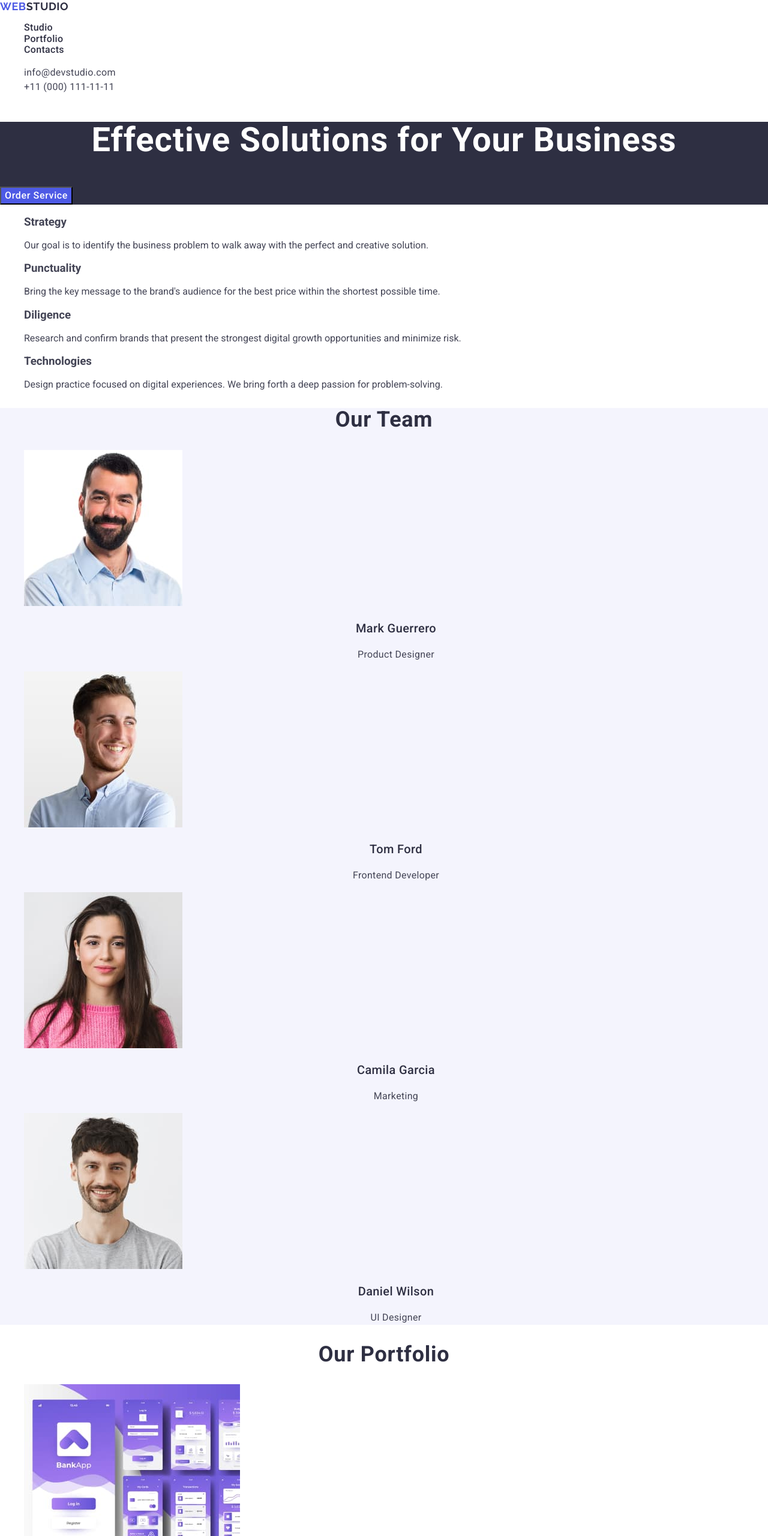
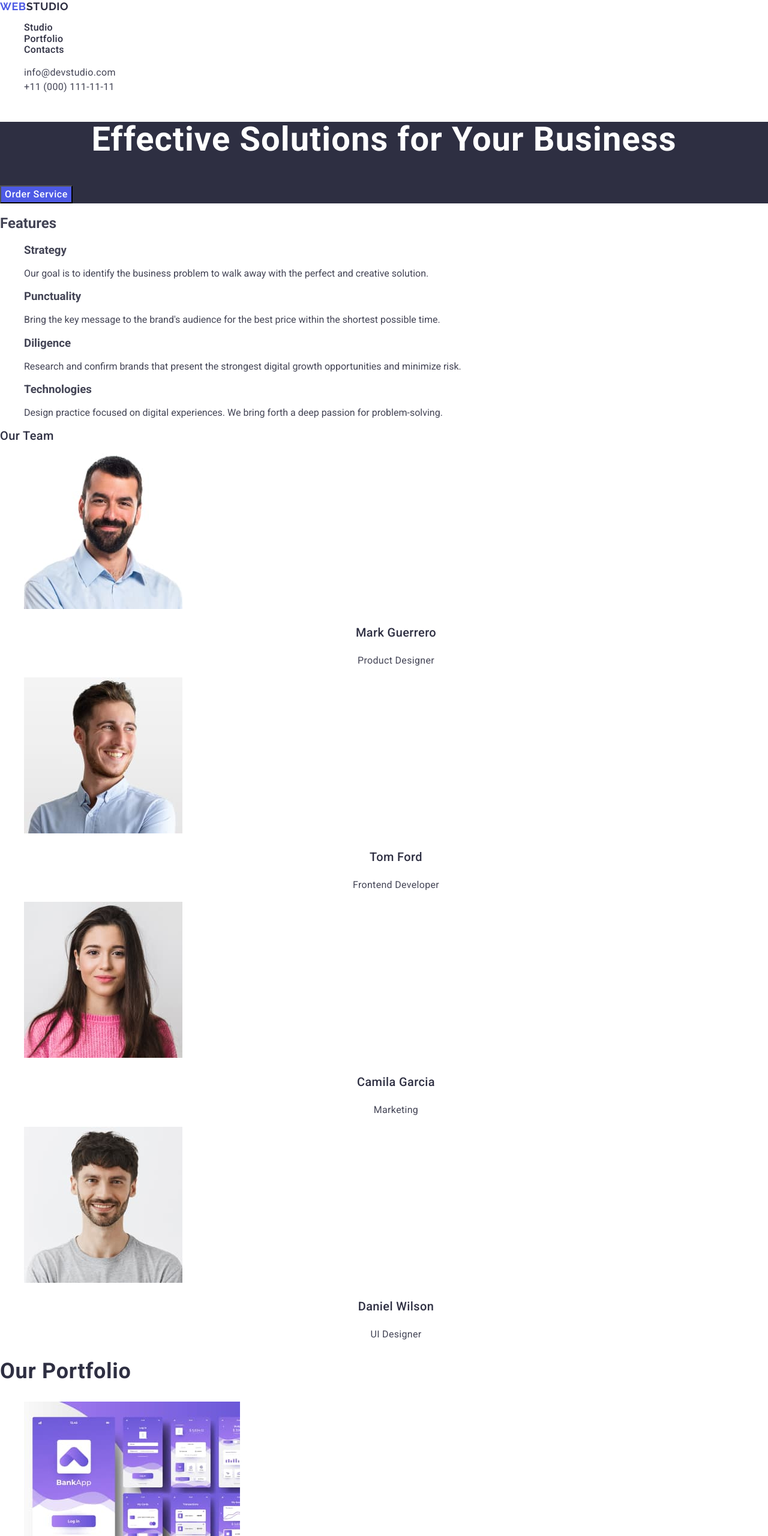
Before and after one commit to Kseniia-Shevchenko/goit-markup-hw-02, a plain HTML site: page index.html in a window 1280 px wide. Shown: the top 2560 px of the page at 60% size. Drawn offline with nearby package versions, Linux system fonts and the light colour scheme.

Commit message:
new change html

```diff
--- a/css/styles.css
+++ b/css/styles.css
@@ -14,19 +14,6 @@ ul, ol {
 
 button {
     cursor:pointer;
-}
-
-.visually-hidden {
-    position: absolute;
-    width: 1px;
-    height: 1px;
-    margin: -1px;
-    border: 0;
-    padding: 0;
-    white-space: nowrap;
-    clip-path: inset(100%);
-    clip: rect(0 0 0 0);
-    overflow: hidden;
 }
 
 
@@ -78,14 +65,14 @@ button {
 .address-link {
     font-weight: 400;
     font-size: 16px;
-    line-height: 150%;
+    line-height: 1.5;
     letter-spacing: 0.02em;
     color: #434455;
 }
 
 .address-link:hover,
 .address-link:focus {
-    color: #404bbf;
+    background-color: #404bbf;
 }
 
 .solutions {
@@ -95,7 +82,7 @@ background: #2e2f42;
 .solutions-title {
     font-weight: 700;
     font-size: 56px;
-    line-height: 1.1;
+    line-height: 1.07;
     letter-spacing: 0.02em;
     text-align: center;
     color: #fff;
@@ -135,15 +122,15 @@ background: #2e2f42;
 }
 
 .team {
-background: #f4f4fd;
+background-color: #ffffff;
 }
 
 .team-title {
-    font-weight: 700;
-    font-size: 36px;
-    line-height: 1.11;
+    font-weight: 500;
+    font-size: 20px;
+    line-height: 1.2;
     letter-spacing: 0.02em;
-    text-align: center;
+    text-transform: capitalizace;
     color: #2e2f42;
 }
 
@@ -164,7 +151,7 @@ background: #f4f4fd;
 .team-subtitle {
     font-weight: 500;
     font-size: 20px;
-    line-height: 1.2;
+    line-height: 1.5;
     letter-spacing: 0.02em;
     text-align: center;
     color: #2e2f42;
@@ -179,11 +166,54 @@ background: #f4f4fd;
     color: #434455;
 }
 
+.portfolio {
+
+}
+
+.portfolio-title {
+    font-weight: 700;
+    font-size: 36px;
+    line-height: 1.11;
+    letter-spacing: 0.02em;
+    text-transform: capitalizace;
+    color: #2e2f42;
+}
+
+.portfolio-list {
+
+}
+
+.portfolio-item {
+
+}
+
+.portfolio-image {
+width: 360px;
+height: 300px;
+}
+
+.portfolio-subtitle {
+    font-weight: 500;
+    font-size: 20px;
+    line-height: 1.2;
+    letter-spacing: 0.02em;
+    color: #2e2f42;
+}
+
+.portfolio-item-text {
+    font-weight: 400;
+    font-size: 16px;
+    line-height: 1.5;
+    letter-spacing: 0.02em;
+    color: #434455;
+}
+
 .footer {
 background: #2e2f42;
 }
 
 .footer-title {
+    font-family: Raleway, sans-serif;
     font-weight: 700;
     font-size: 18px;
     line-height: 1.17;
@@ -208,44 +238,3 @@ background: #2e2f42;
     letter-spacing: 0.02em;
     color: #f4f4fd;
 }
-
-.portfolio {
-
-}
-
-.portfolio-title {
-    font-weight: 700;
-    font-size: 36px;
-    line-height: 1.1;
-    letter-spacing: 0.02em;
-    text-align: center;
-    color: #2e2f42;
-}
-
-.portfolio-list {
-
-}
-
-.portfolio-item {
-
-}
-
-.portfolio-image {
-
-}
-
-.portfolio-subtitle {
-    font-weight: 500;
-    font-size: 20px;
-    line-height: 1.2;
-    letter-spacing: 0.02em;
-    color: #2e2f42;
-}
-
-.portfolio-item-text {
-    font-weight: 400;
-    font-size: 16px;
-    line-height: 1.5;
-    letter-spacing: 0.02em;
-    color: #434455;
-}
```
